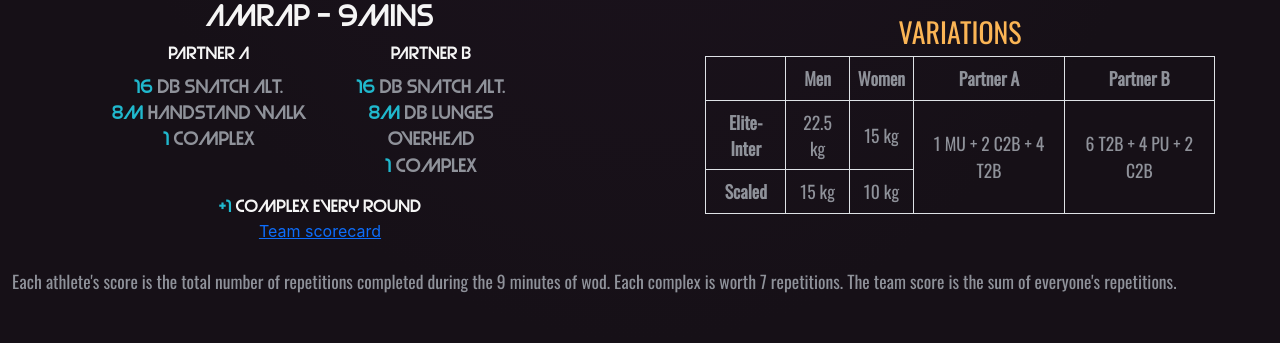
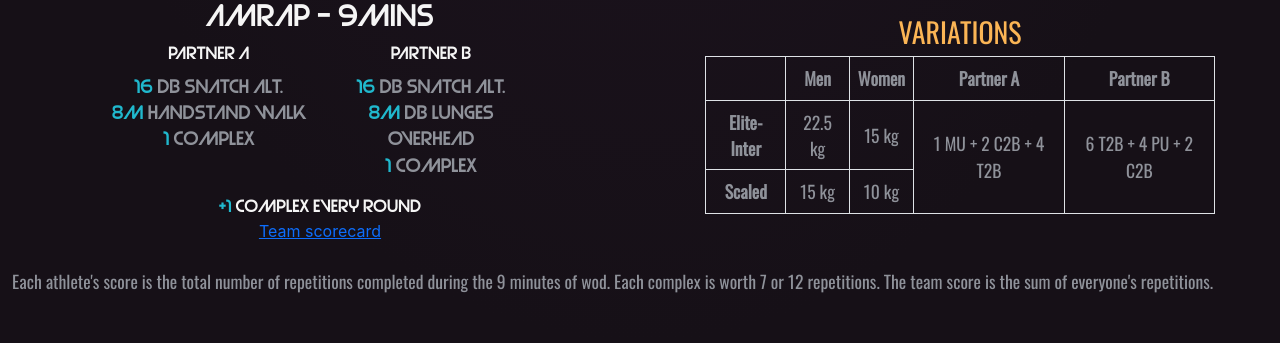
Before and after one commit to MB2M/MarseilleThrowdown, a Django app: page /wod2 in a window 1280 px wide. Shown: the part 1682-2025 px from the top of the page. Run offline with Django 3.2, Linux system fonts and the light colour scheme.

Commit message:
update text

```diff
--- a/mt_website/static_pages/templates/static_pages/wod2.html
+++ b/mt_website/static_pages/templates/static_pages/wod2.html
@@ -175,7 +175,7 @@
         </div>
         <p>
             Each athlete's score is the total number of repetitions completed during the 9 minutes of wod.
-            Each complex is worth 7 repetitions.
+            Each complex is worth 7 or 12 repetitions.
 
             The team score is the sum of everyone's repetitions.
         </p>
```
